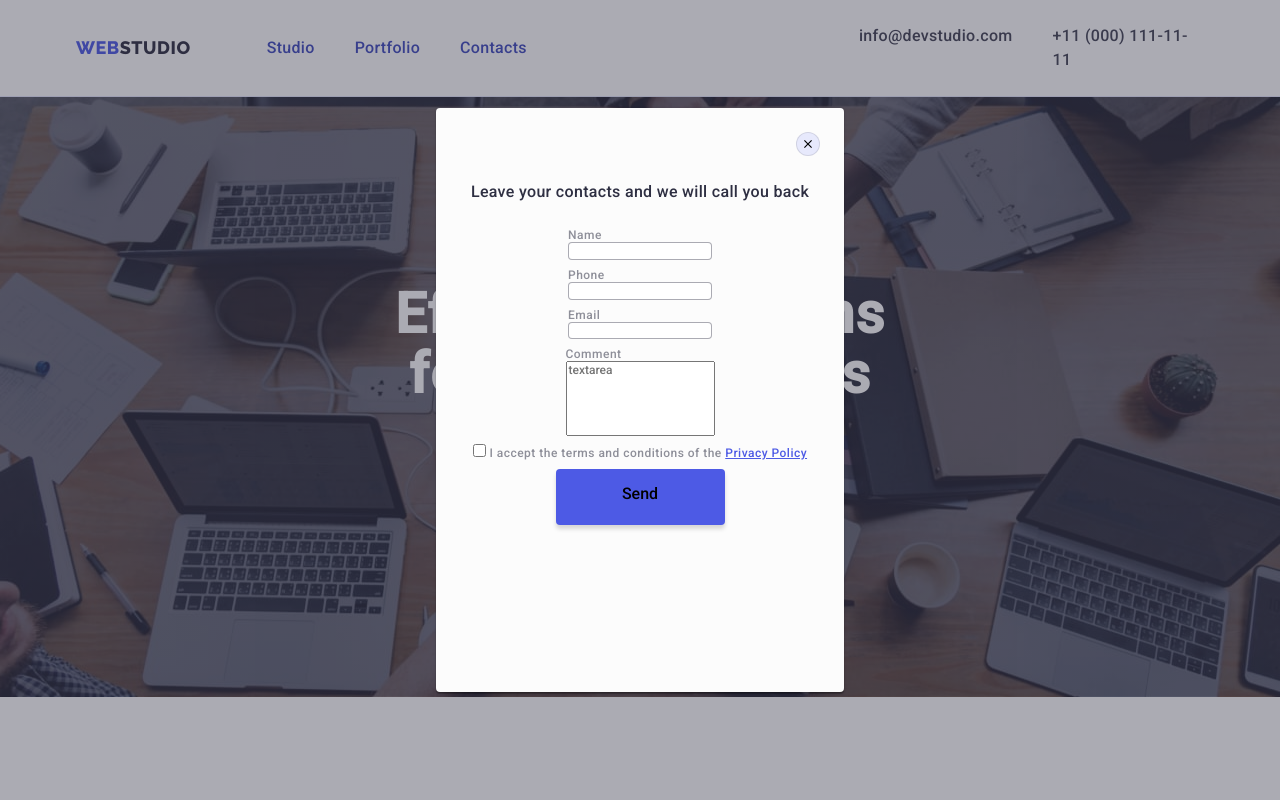
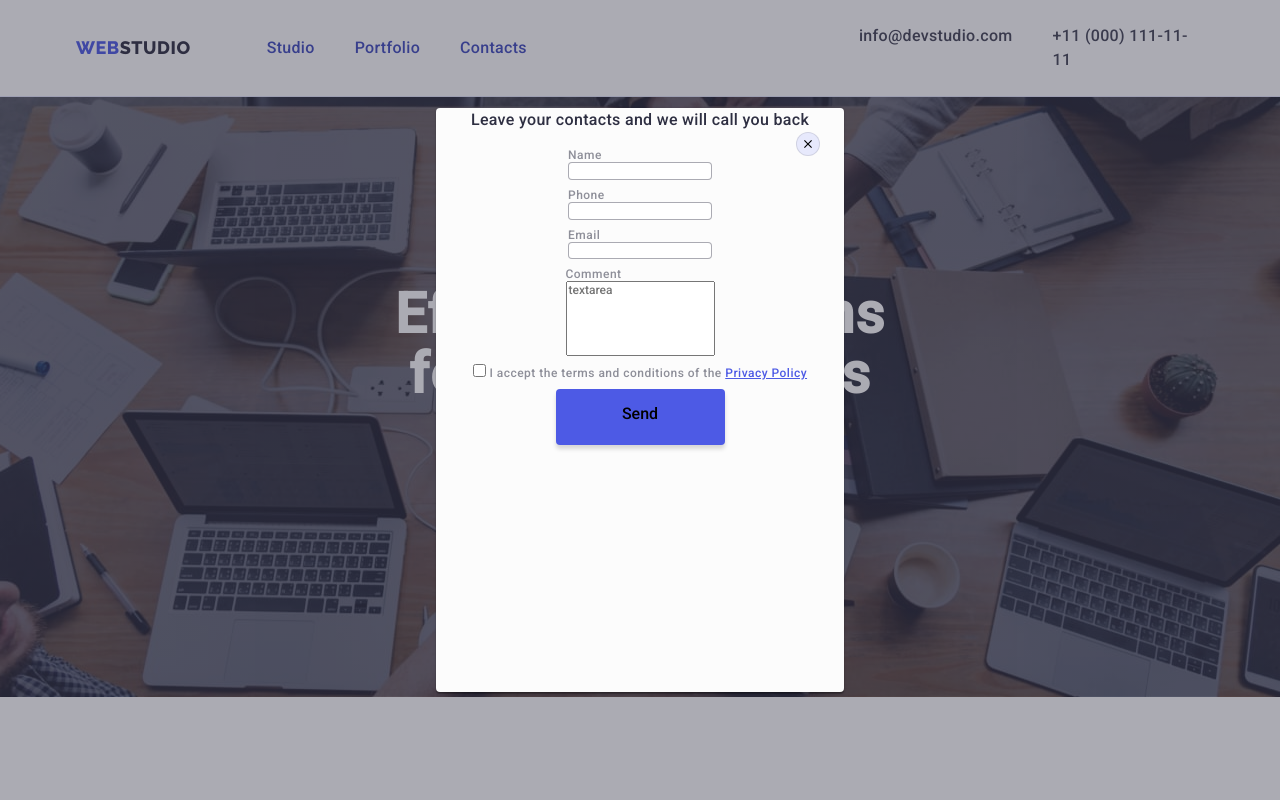
Before and after one commit to vika-vicky/goit-markup-hw-05, a plain HTML site: page index.html in a window 1280 px wide. Both pictures are taken after a click on the button "Order Service". Shown: the top 800 px of the page. Drawn offline with nearby package versions, Linux system fonts and the light colour scheme.

Commit message:
form-modal

```diff
--- a/css/styles.css
+++ b/css/styles.css
@@ -444,6 +444,7 @@ address {
     height: 100%;
     background-color: rgba(46, 47, 66, 0.4);
     transition: opacity 250ms cubic-bezier(0.4, 0, 0.2, 1), visibility 250ms cubic-bezier(0.4, 0, 0.2, 1);
+    padding: 72px 24px 24px 24px;
 }
 
 .is-hidden {
@@ -464,6 +465,7 @@ address {
     box-shadow: 0px 1px 1px rgba(0, 0, 0, 0.14), 0px 1px 3px rgba(0, 0, 0, 0.12), 0px 2px 1px rgba(0, 0, 0, 0.2);
     border-radius: 4px;
     transition: transform 250ms cubic-bezier(0.4, 0, 0.2, 1);
+
 }
 
 .modal-close-button {
@@ -495,17 +497,13 @@ address {
 }
 
 .modal-call-to-action {
-    margin-top: 72px;
     color: var(--navyblue, #2E2F42);
-    font-family: inherit;
-    font-size: 16px;
-    font-style: normal;
+    font-size: 16px
     font-weight: 500;
-    line-height: 24px;
-    letter-spacing: 0.32px;
+    line-height: 1.5;
+    letter-spacing: 0.02em;
     margin-bottom: 16px;
     text-align: center;
-    justify-content: center;
 }
 
 .modal-window-form {
--- a/index.html
+++ b/index.html
@@ -474,12 +474,11 @@
             <use href="./images/icons.svg#icon-close-black"></use>
           </svg>
         </button>
+        <p class="modal-call-to-action">
+          Leave your contacts and we will call you back
+        </p>
+          <form class="modal-window-form">
 
-
-          <form class="modal-window-form">
-            <p class="modal-call-to-action">
-              Leave your contacts and we will call you back
-            </p>
             <label class="modal-window-title">
             Name
               <input
```
